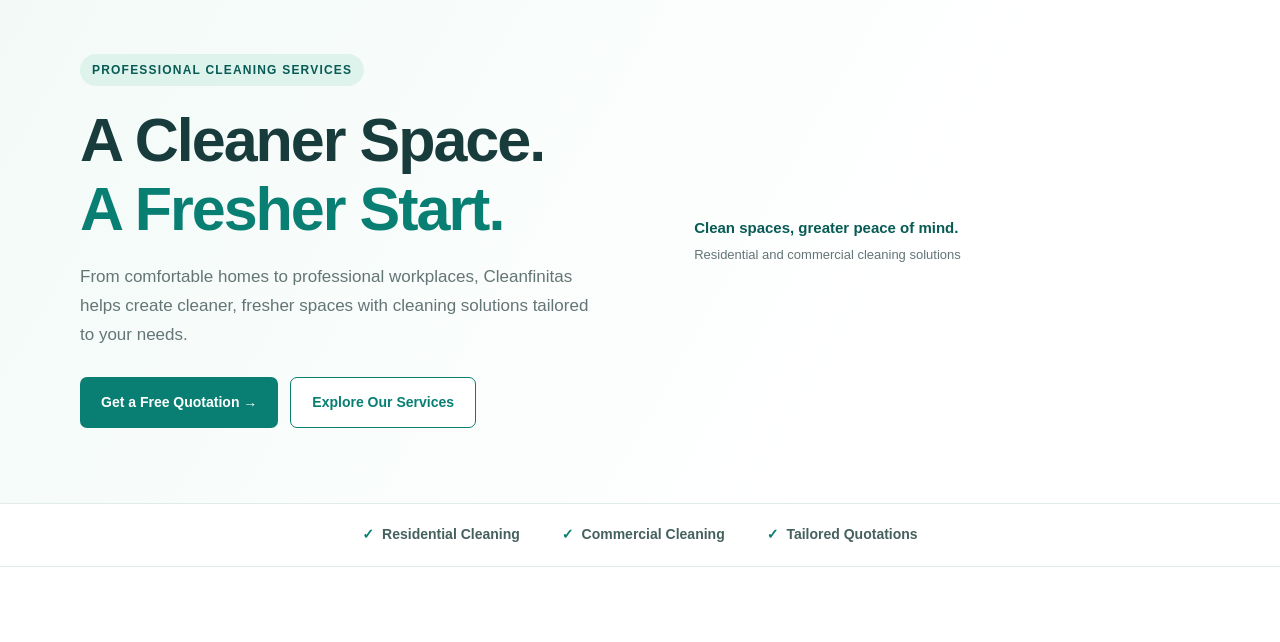
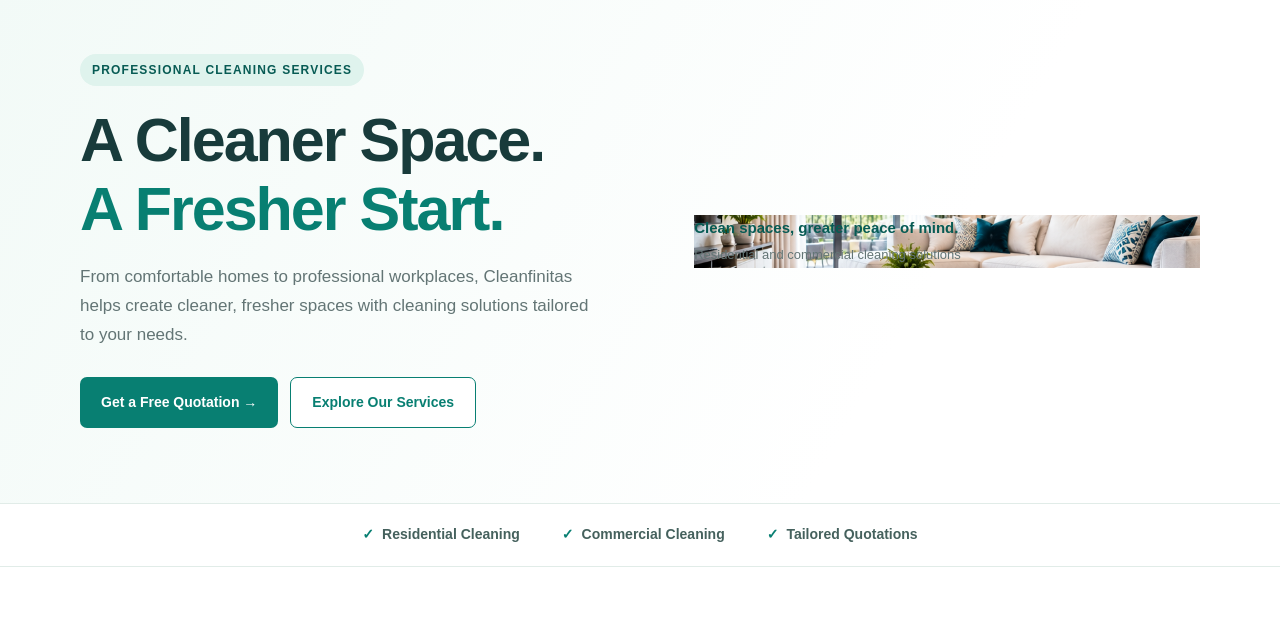
Before and after one commit to Cleanfinitas/Cleanfinitas-website, a plain HTML site: page index.html in a window 1280 px wide. Shown: the part 106-748 px from the top of the page. Drawn offline with Linux system fonts and the light colour scheme.

Commit message:
Modify hero photo with new image and description
Updated hero photo section with new background image and aria-label.

```diff
--- a/index.html
+++ b/index.html
@@ -583,13 +583,15 @@
           </div>
         </div>
 
-        <div class="hero-photo" role="img"
-             aria-label="Professional cleaning in a bright home">
-          <div class="photo-note">
-            <strong>Clean spaces, greater peace of mind.</strong>
-            <span>Residential and commercial cleaning solutions</span>
-          </div>
-        </div>
+        <div class="hero-photo"
+     role="img"
+     aria-label="A clean and welcoming home by Cleanfinitas"
+     style="background-image: url('CleanFinitas_Pic%203.png'); background-size: cover; background-position: center;">
+  <div class="photo-note">
+    <strong>Clean spaces, greater peace of mind.</strong>
+    <span>Residential and commercial cleaning solutions</span>
+  </div>
+</div>
       </div>
     </section>
 
```
